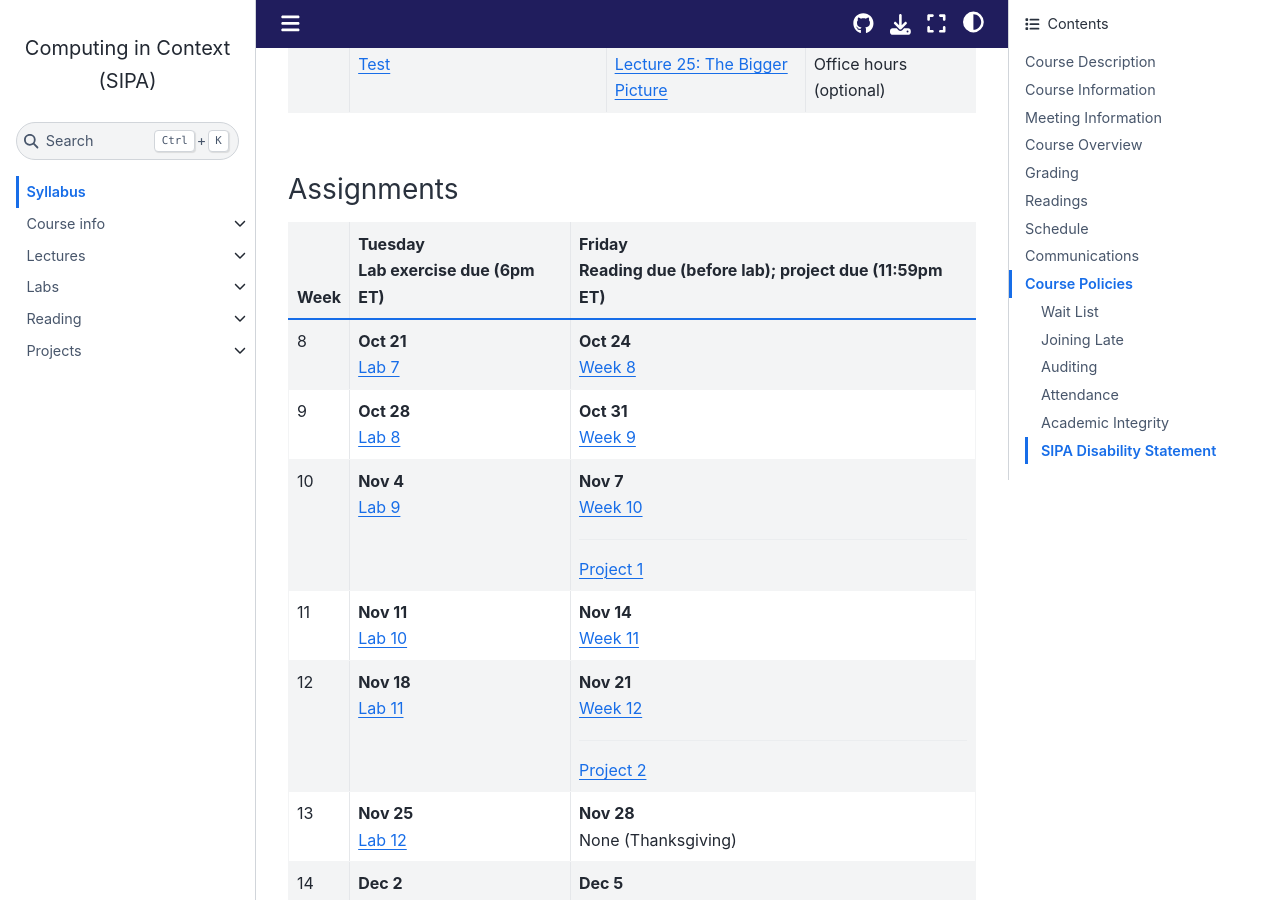
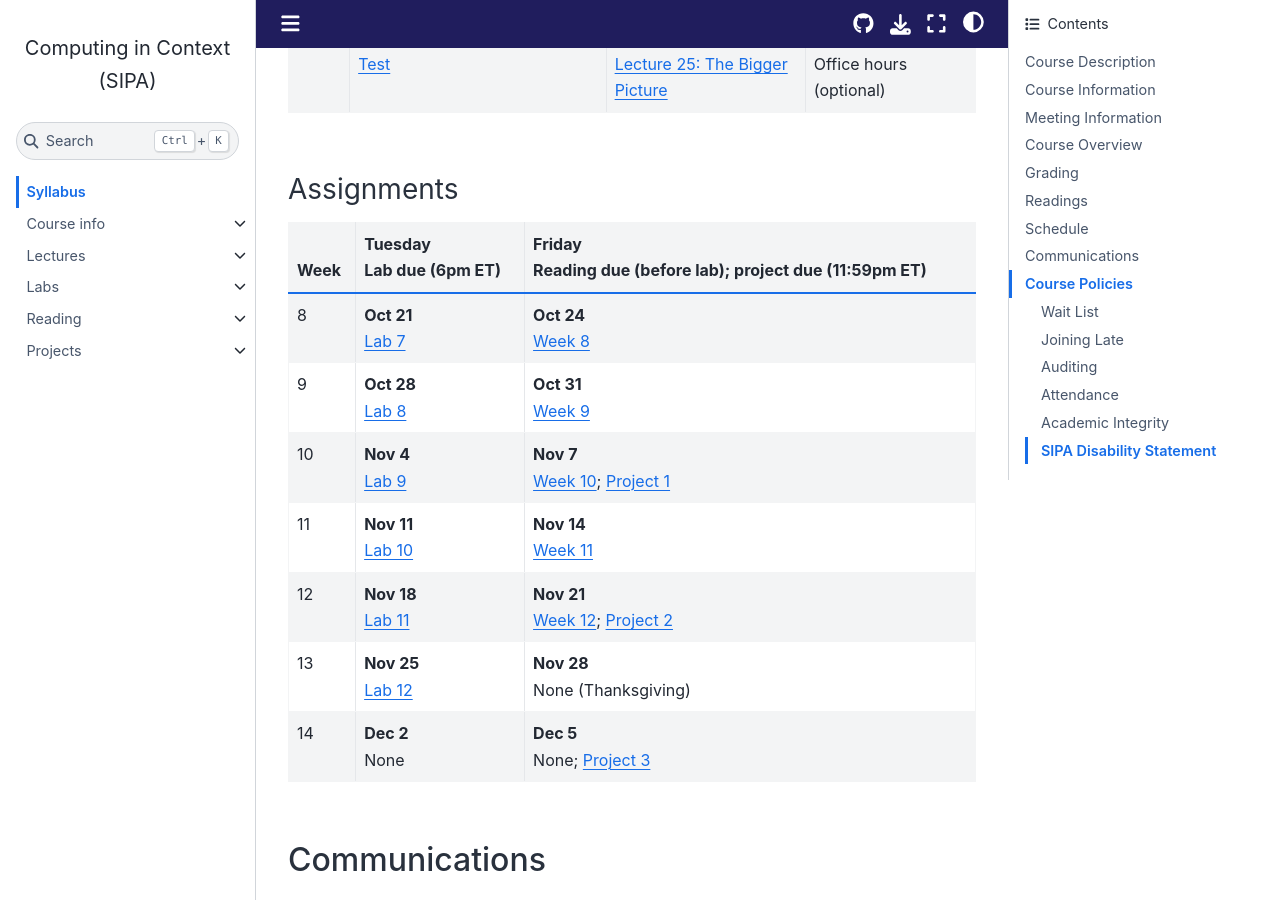
Before and after one commit to afeld/computing-in-context, a Jupyter Book: the page built from index.md, in a window 1280 px wide and 900 px high, scrolled down 5419 px. Built offline with Jupyter Book 1.0.4 settings and Sphinx 7.4.7 and the Sphinx Book theme 1.1.4, drawn with Linux system fonts in a browser that asks for light colours; pages that are not in the unit, such as notebooks, are missing from menus; comment, search, counter and statistics services are not loaded.

Commit message:
simplify the assignments table

```diff
--- a/index.md
+++ b/index.md
@@ -133,15 +133,15 @@ For weeks 1-7, see [the combined syllabus](https://courseworks2.columbia.edu/cou
 
 ### Assignments
 
-| Week | Tuesday<br/>Lab exercise due (6pm ET) | Friday<br/>Reading due (before lab); project due (11:59pm ET)      |
-| ---- | ------------------------------------- | ------------------------------------------------------------------ |
-| 8    | **Oct 21**<br/>[Lab 7][lab7]          | **Oct 24**<br/>[Week 8](week_8.md)                                 |
-| 9    | **Oct 28**<br/>[Lab 8](lab_8.ipynb)   | **Oct 31**<br/>[Week 9](week_9.md)                                 |
-| 10   | **Nov 4**<br/>[Lab 9](lab_9.ipynb)    | **Nov 7**<br/>[Week 10](week_10.md)<hr/>[Project 1](project_1.md)  |
-| 11   | **Nov 11**<br/>[Lab 10](lab_10.ipynb) | **Nov 14**<br/>[Week 11](week_11.md)                               |
-| 12   | **Nov 18**<br/>[Lab 11](lab_11.ipynb) | **Nov 21**<br/>[Week 12](week_12.md)<hr/>[Project 2](project_2.md) |
-| 13   | **Nov 25**<br/>[Lab 12](lab_12.ipynb) | **Nov 28**<br/>None (Thanksgiving)                                 |
-| 14   | **Dec 2**<br/>None                    | **Dec 5**<br/>[Project 3](project_3.md)                            |
+| Week | Tuesday<br/>Lab due (6pm ET)          | Friday<br/>Reading due (before lab); project due (11:59pm ET)   |
+| ---- | ------------------------------------- | --------------------------------------------------------------- |
+| 8    | **Oct 21**<br/>[Lab 7][lab7]          | **Oct 24**<br/>[Week 8](week_8.md)                              |
+| 9    | **Oct 28**<br/>[Lab 8](lab_8.ipynb)   | **Oct 31**<br/>[Week 9](week_9.md)                              |
+| 10   | **Nov 4**<br/>[Lab 9](lab_9.ipynb)    | **Nov 7**<br/>[Week 10](week_10.md); [Project 1](project_1.md)  |
+| 11   | **Nov 11**<br/>[Lab 10](lab_10.ipynb) | **Nov 14**<br/>[Week 11](week_11.md)                            |
+| 12   | **Nov 18**<br/>[Lab 11](lab_11.ipynb) | **Nov 21**<br/>[Week 12](week_12.md); [Project 2](project_2.md) |
+| 13   | **Nov 25**<br/>[Lab 12](lab_12.ipynb) | **Nov 28**<br/>None (Thanksgiving)                              |
+| 14   | **Dec 2**<br/>None                    | **Dec 5**<br/>None; [Project 3](project_3.md)                   |
 
 [lab7]: https://courseworks2.columbia.edu/courses/226977/files/folder/Lab%20Material
 
```
